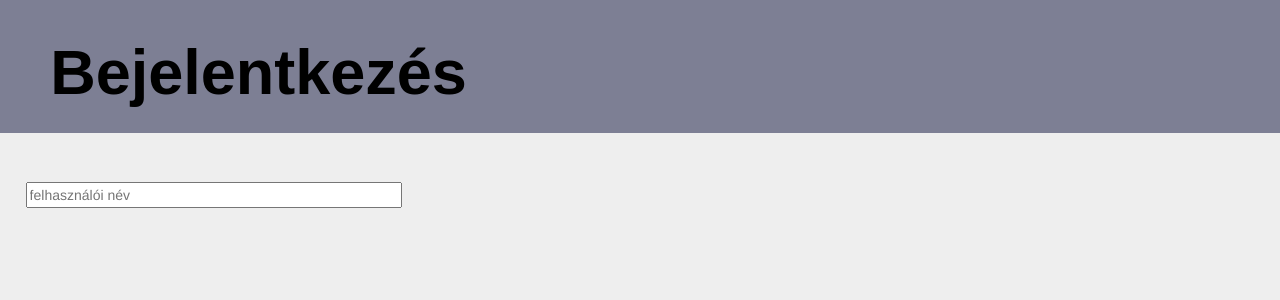
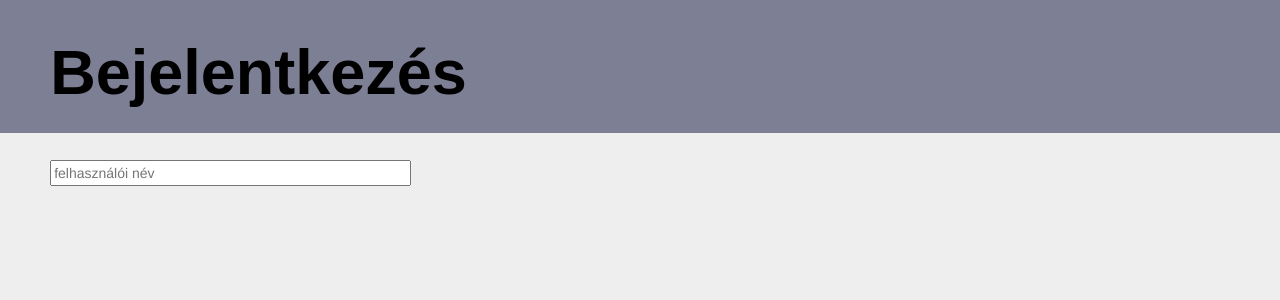
Before and after one commit to afromokus/forumEles, a PHP site: page / in a window 1280 px wide. Shown: the top 300 px of the page. Run offline with PHP 8.4, Linux system fonts and the light colour scheme.

Commit message:
input mezők közvetlenül a bejelentkezés felirat allat legnagyobb felbontás mellett

```diff
--- a/3DLabCasc.css
+++ b/3DLabCasc.css
@@ -32,12 +32,17 @@ h1
     padding: 0;
 }
 
-.jumbotron .page-header
+.page-header
 {
     padding: 2%;
     padding-top: 3%;
     min-height: 120px;
    background-color: rgb(125,127,148);
+}
+
+.jumbotron
+{
+    padding: 2%;
 }
 
 .kitoltendoMezo
--- a/nbproject/private/private.xml
+++ b/nbproject/private/private.xml
@@ -2,9 +2,6 @@
 <project-private xmlns="http://www.netbeans.org/ns/project-private/1">
     <editor-bookmarks xmlns="http://www.netbeans.org/ns/editor-bookmarks/2" lastBookmarkId="0"/>
     <open-files xmlns="http://www.netbeans.org/ns/projectui-open-files/2">
-        <group>
-            <file>file:/J:/htdocs/forumOldal/3DLabCasc.css</file>
-            <file>file:/J:/htdocs/forumOldal/index.php</file>
-        </group>
+        <group/>
     </open-files>
 </project-private>
```
